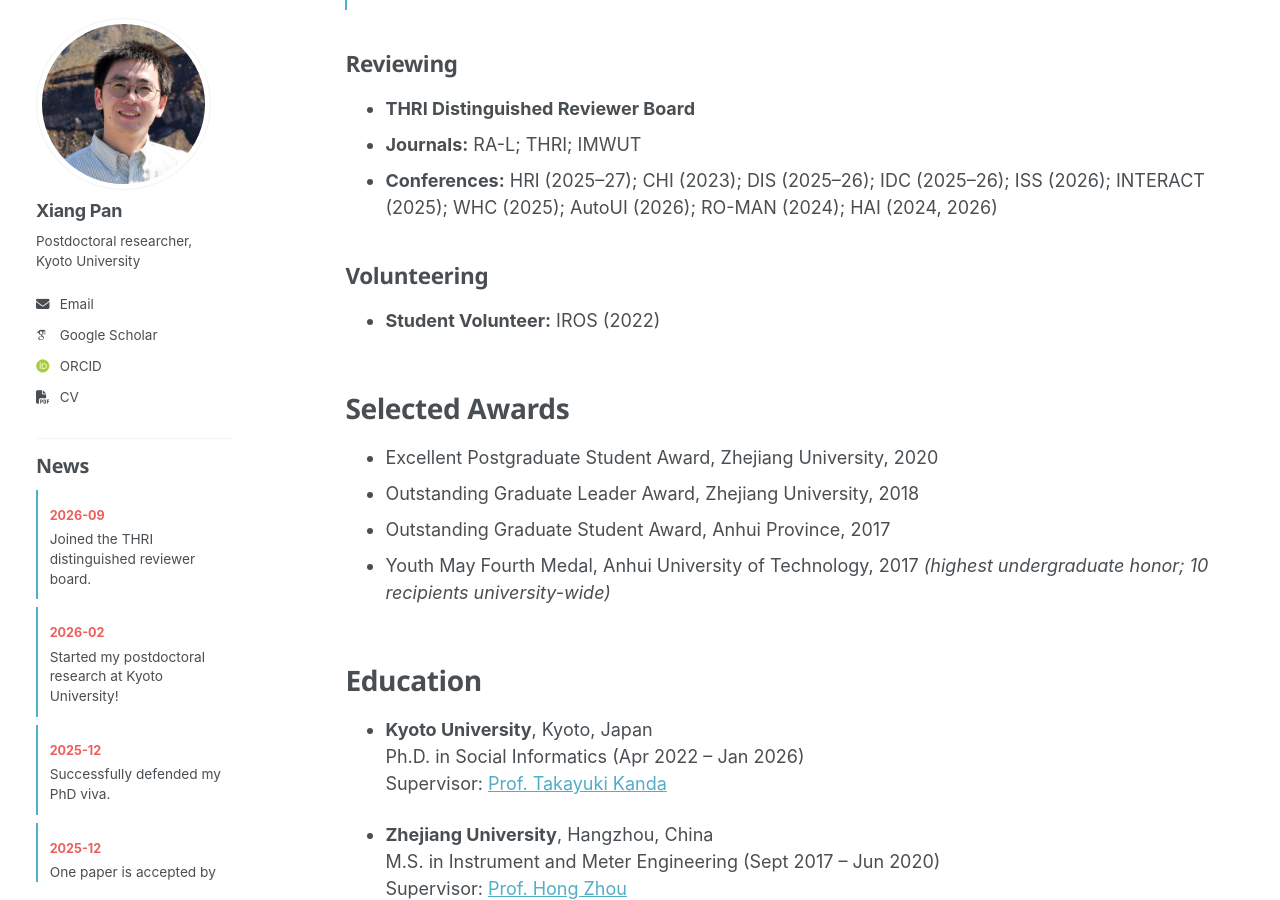
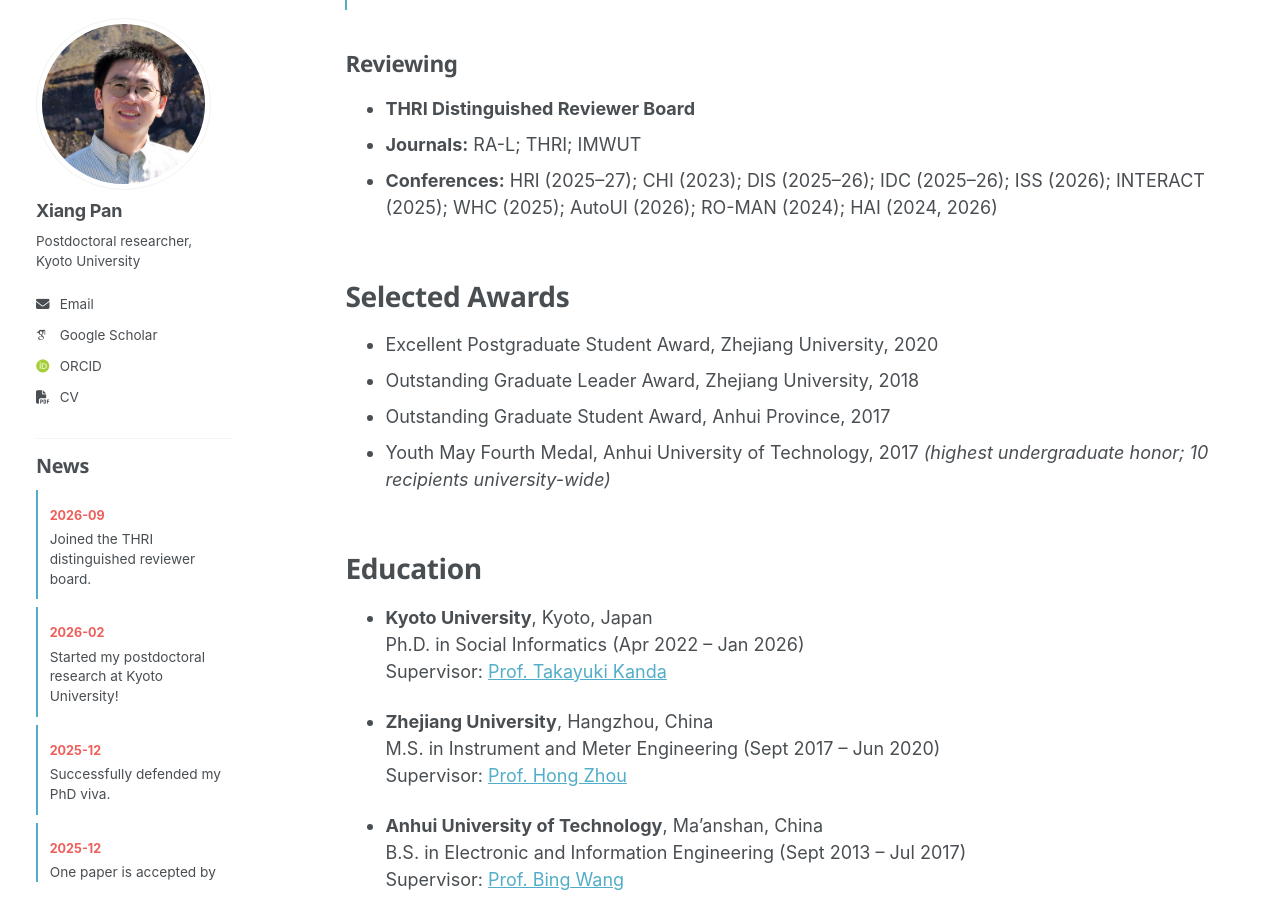
Before and after one commit to pan-xiang/pan-xiang.github.io, a Jekyll site: the page built from _pages/about.md, in a window 1280 px wide and 900 px high, scrolled down 1442 px. Built offline with Jekyll 4.4.1, drawn with Linux system fonts in a browser that asks for light colours; some web fonts are replaced.

Commit message:
Update about.md

```diff
--- a/_pages/about.md
+++ b/_pages/about.md
@@ -68,9 +68,6 @@ I welcome opportunities for research collaboration on these topics and in relate
 - **Journals:** RA-L; THRI; IMWUT
 - **Conferences:** HRI (2025–27); CHI (2023); DIS (2025–26); IDC (2025–26); ISS (2026); INTERACT (2025); WHC (2025); AutoUI (2026); RO-MAN (2024); HAI (2024, 2026)
 
-## Volunteering
-- **Student Volunteer:** IROS (2022)
-
 
 # Selected Awards
 - Excellent Postgraduate Student Award, Zhejiang University, 2020
```
